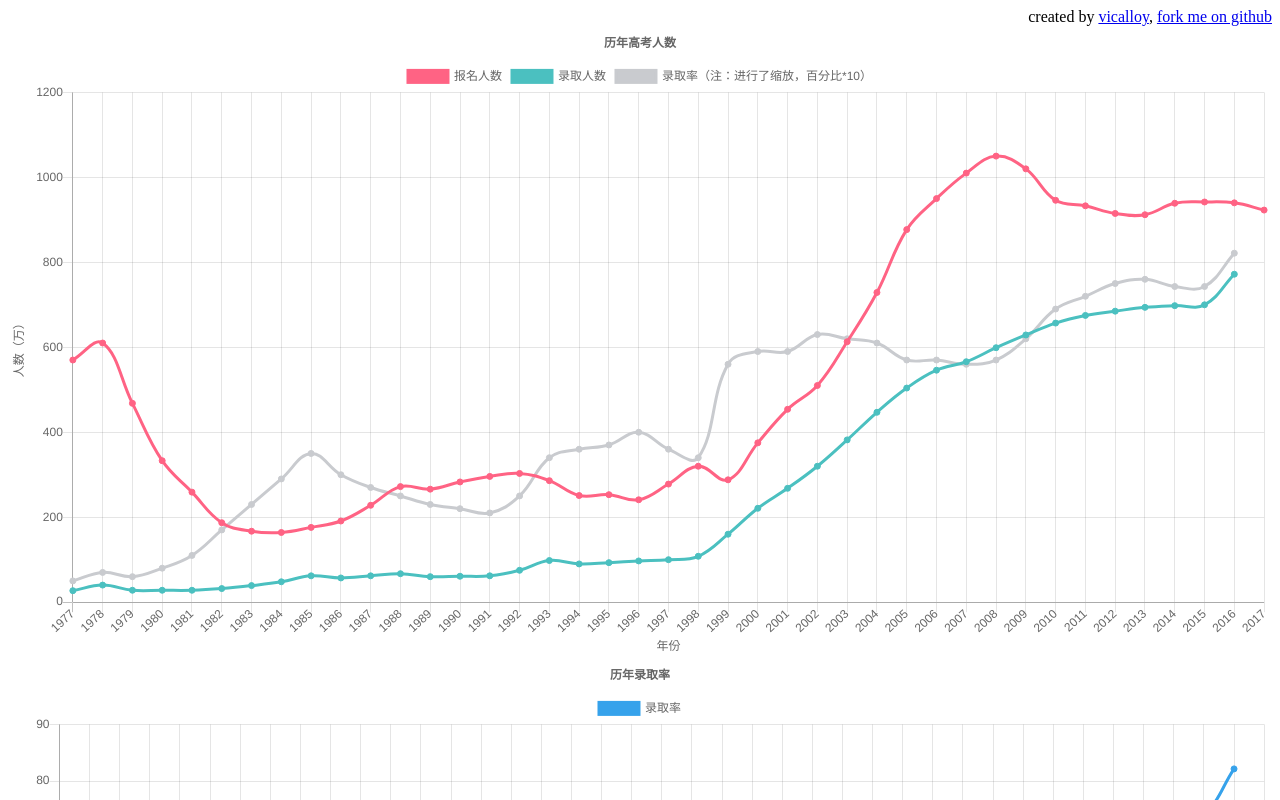
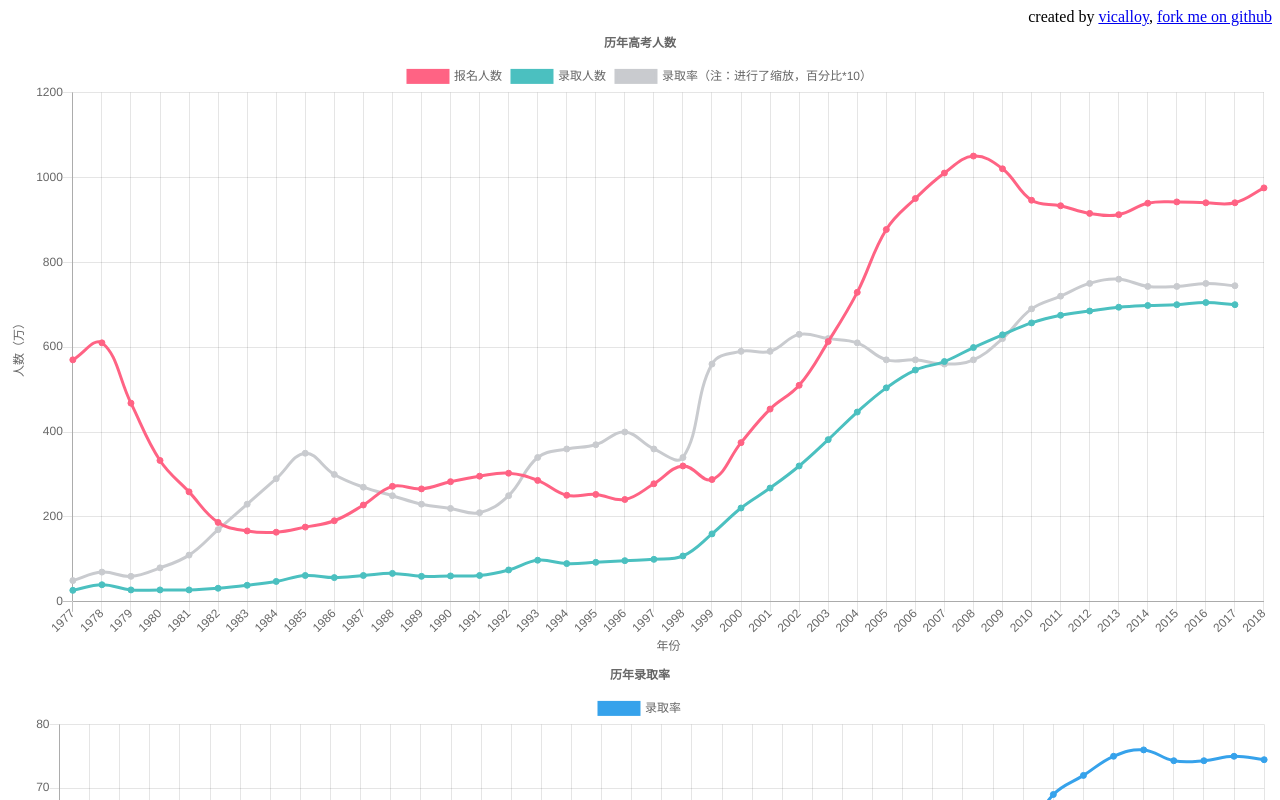
Before and after one commit to vicalloy/gaokao, a website: page index.html in a window 1280 px wide. Shown: the top 800 px of the page. Drawn offline with nearby package versions, Linux system fonts and the light colour scheme.

Commit message:
update data for 2017&2018

```diff
--- a/index.html
+++ b/index.html
@@ -2,7 +2,7 @@
 <html lang="en">
 <head>
   <meta charset="UTF-8">
-  <title>历年高考人数 1977~2017</title>
+  <title>历年高考人数 1977~2018</title>
 </head>
 <body>
   <div style="float: right">
@@ -62,7 +62,8 @@
       {x: 2013, y:76},
       {x: 2014, y:74.3},
       {x: 2015, y:74.3},
-      {x: 2016, y:82.15},
+      {x: 2016, y:75},
+      {x: 2017, y:74.46},
     ]
     rate_data2 = [];
     for(var i=0; i<rate_data.length; i++) {
@@ -77,7 +78,7 @@
           1980, 1981, 1982, 1983, 1984, 1985, 1986, 1987, 1988, 1989,
           1990, 1991, 1992, 1993, 1994, 1995, 1996, 1997, 1998, 1999,
           2000, 2001, 2002, 2003, 2004, 2005, 2006, 2007, 2008, 2009,
-          2010, 2011, 2012, 2013, 2014, 2015, 2016, 2017],
+          2010, 2011, 2012, 2013, 2014, 2015, 2016, 2017, 2018],
         datasets: [{
           label: "报名人数",
           backgroundColor: window.chartColors.red,
@@ -123,7 +124,8 @@
             {x: 2014, y:939},
             {x: 2015, y:942},
             {x: 2016, y:940},
-            {x: 2017, y:923}
+            {x: 2017, y:940},
+            {x: 2018, y:975}
           ],
           fill: false,
         },{
@@ -170,7 +172,8 @@
             {x: 2013, y:694},
             {x: 2014, y:698},
             {x: 2015, y:700},
-            {x: 2016, y:772}
+            {x: 2016, y:705},
+            {x: 2017, y:700}
           ],
           fill: false,
         },{
```
